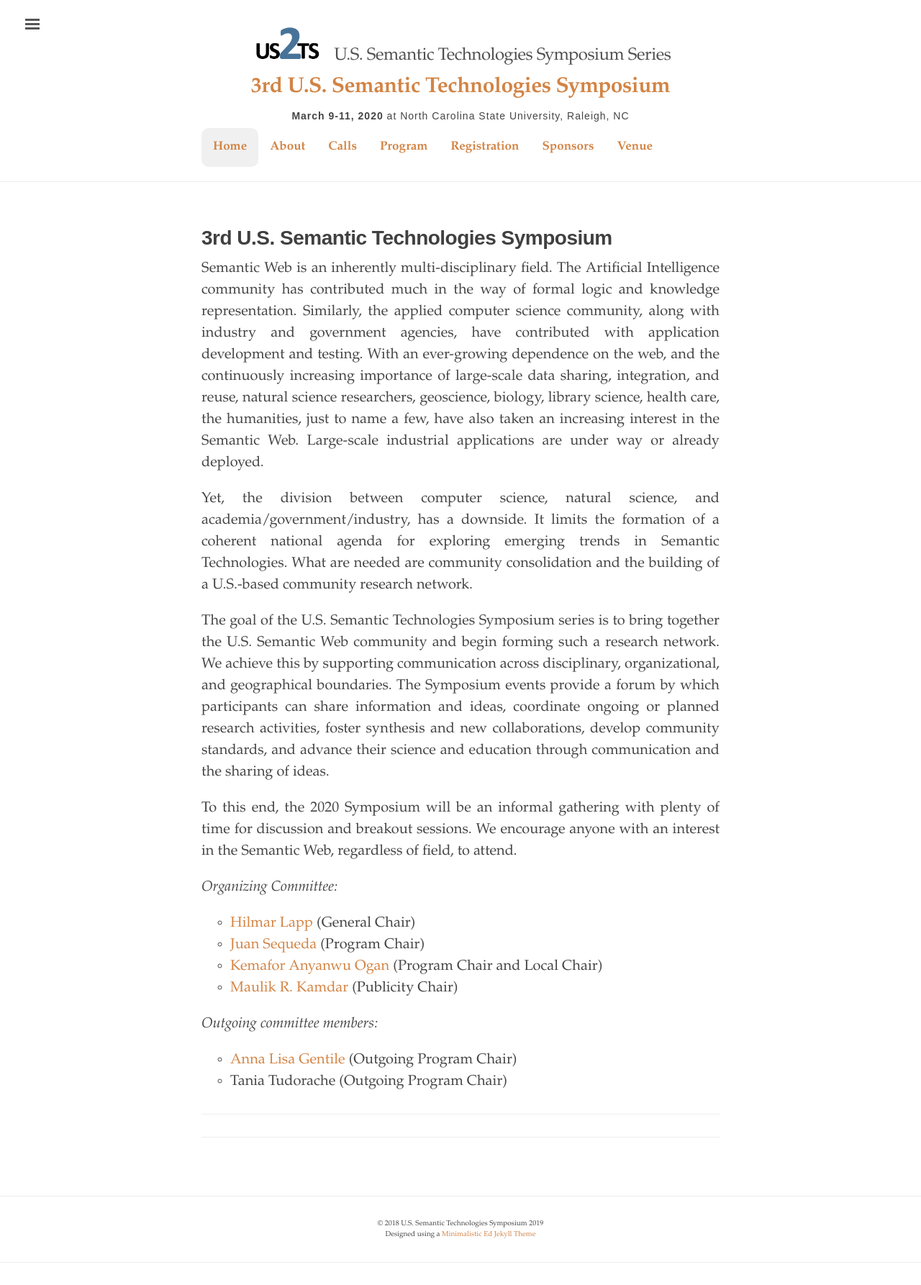
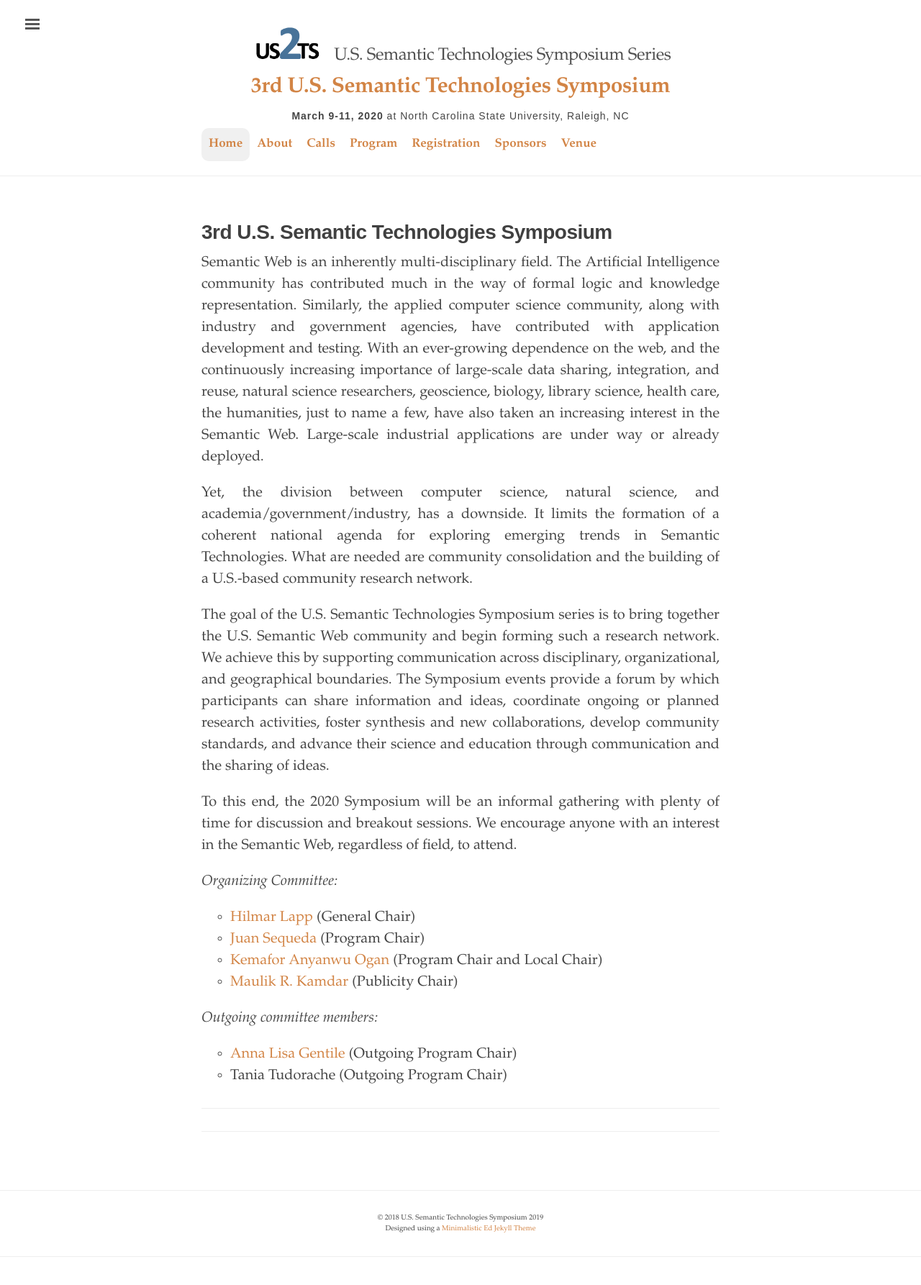
Before and after one commit to us2ts/us2ts.github.io, a Jekyll site: the page built from index.md, in a window 1280 px wide. Shown: the whole page at 72% size. Built offline with Jekyll 4.4.1, drawn with Linux system fonts in a browser that asks for light colours.

```diff
--- a/assets/css/style.scss
+++ b/assets/css/style.scss
@@ -80,7 +80,7 @@
   float: left;
   color: #000;
   text-align: center;
-  padding: 14px 16px;
+  padding: 10px 10px;
   text-decoration: none;
   font-size: 17px;
   font-weight: bold;
```
